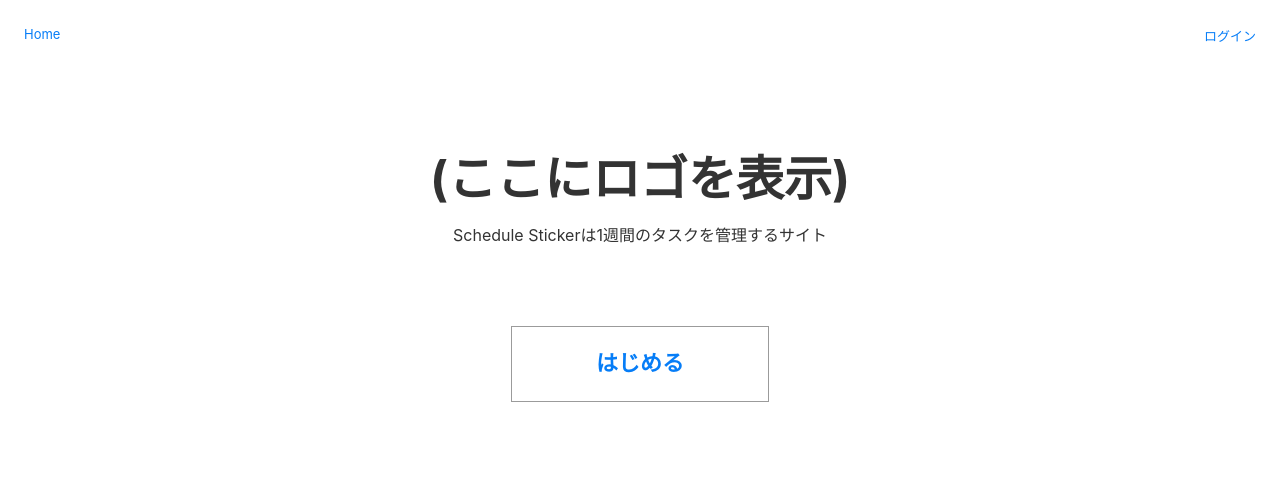
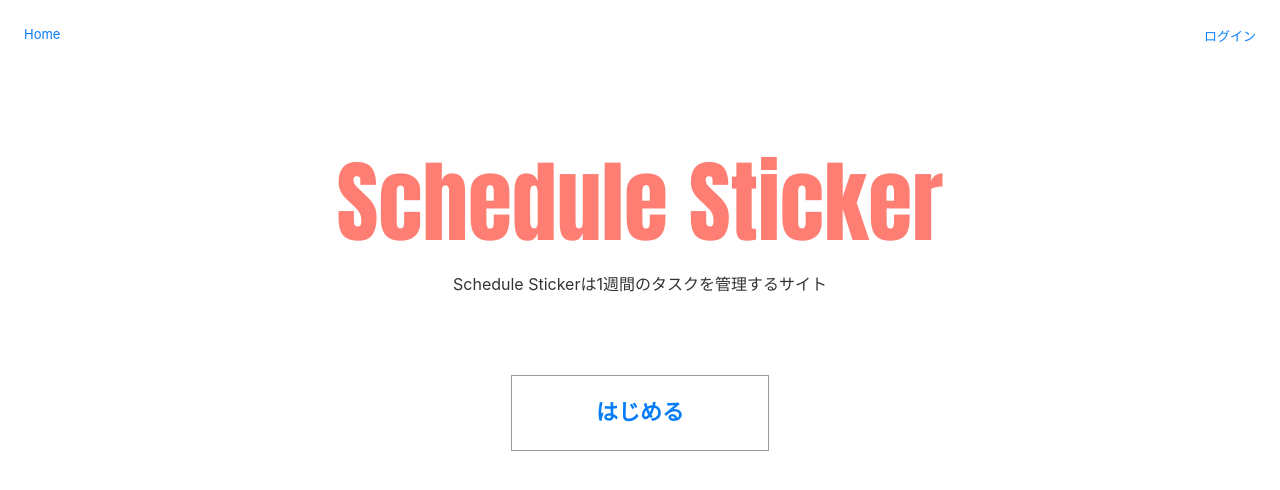
Before and after one commit to TakaShinoda/1-week-task-manegiment, a Next.js app: page / in a window 1280 px wide. Shown: the top 490 px of the page. Built offline with nearby package versions, Linux system fonts and the light colour scheme.

Commit message:
タイトルの修正

```diff
--- a/pages/index.js
+++ b/pages/index.js
@@ -2,6 +2,7 @@ import React from 'react'
 import Head from 'next/head'
 import Link from 'next/link'
 import Nav from '../components/nav'
+import Image from '../static/Image'
 
 const Home = () => (
   <div>
@@ -13,7 +14,10 @@ const Home = () => (
     <Nav />
 
     <div className="hero">
-      <h1 className="title">(ここにロゴを表示)</h1>
+      <h1 className="title">
+        {/*<Image fname='logo.png' size='900' />*/}
+        Schedule Sticker
+      </h1>
       <p className="description">
         Schedule Stickerは1週間のタスクを管理するサイト
       </p>
@@ -35,7 +39,9 @@ const Home = () => (
         width: 100%;
         padding-top: 80px;
         line-height: 1.15;
-        font-size: 48px;
+        font-size: 90px;
+        color: #FF7E73;
+        font-family: 'Impact', sans-serif;
       }
       .title,
       .description {
```
